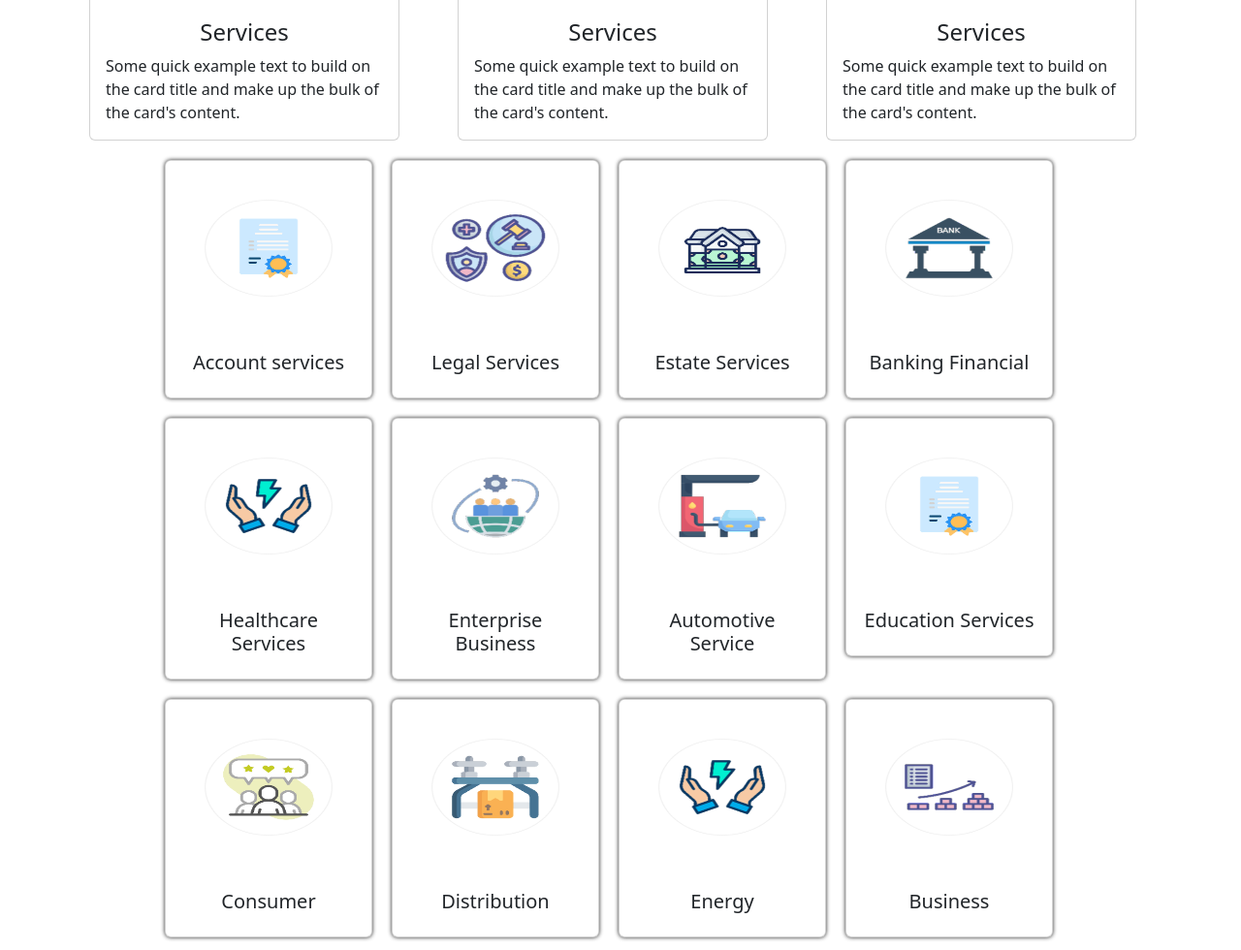
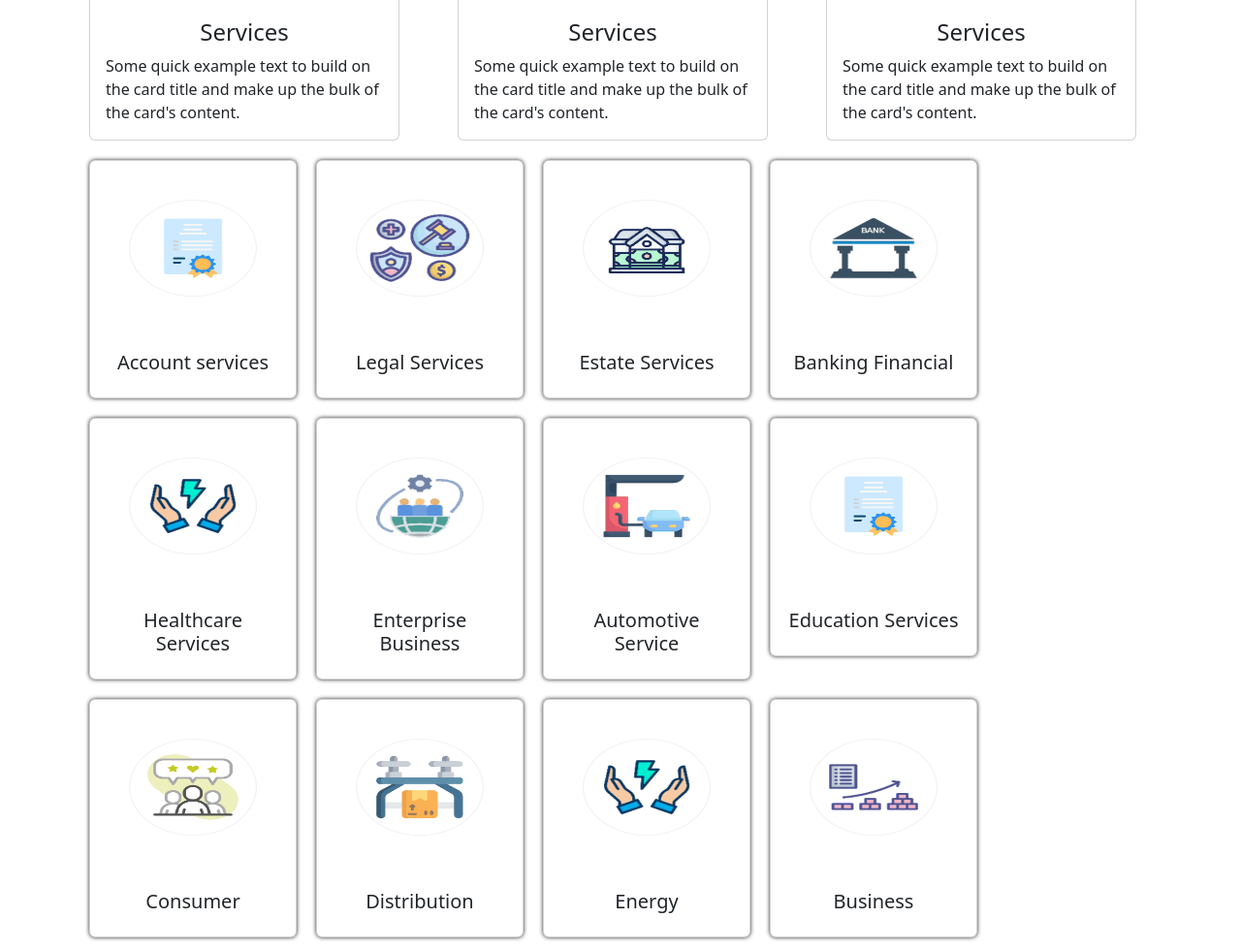
Before and after one commit to sachinburiuly/xd2, a plain HTML site: page index.html in a window 1280 px wide. Shown: the part 1944-2924 px from the top of the page at 97% size. Drawn offline with nearby package versions, Linux system fonts and the light colour scheme; files whose address does not match are found by name; a web font is replaced by a local one.

Commit message:
Update style.css

```diff
--- a/css/style.css
+++ b/css/style.css
@@ -155,7 +155,3 @@ body{
 margin: 10px 10px;
 
 }
-.githubarea .container{
-    padding: 0 90px;
-
-}
```
